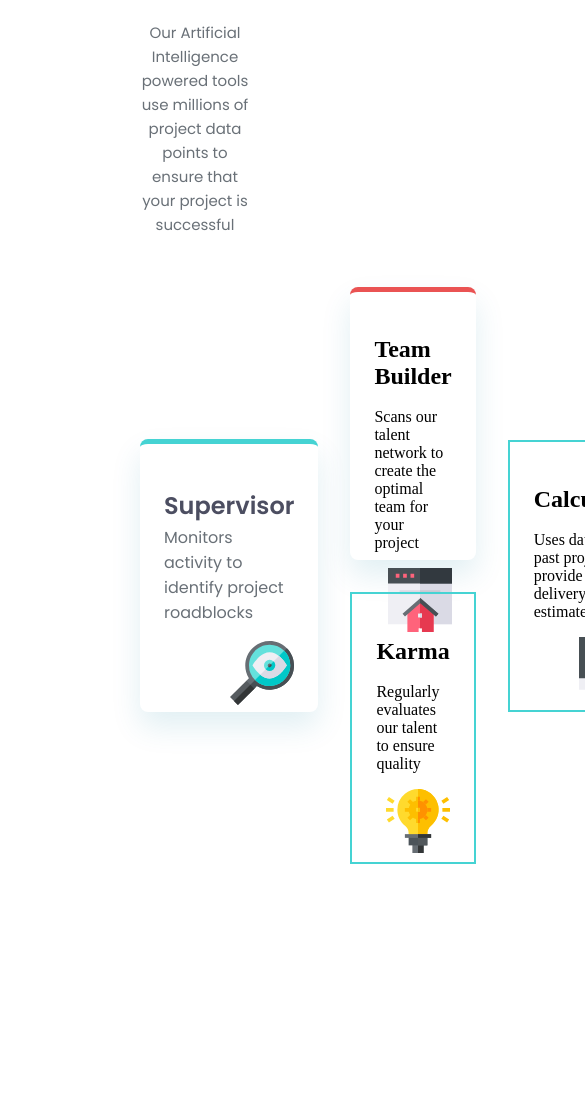
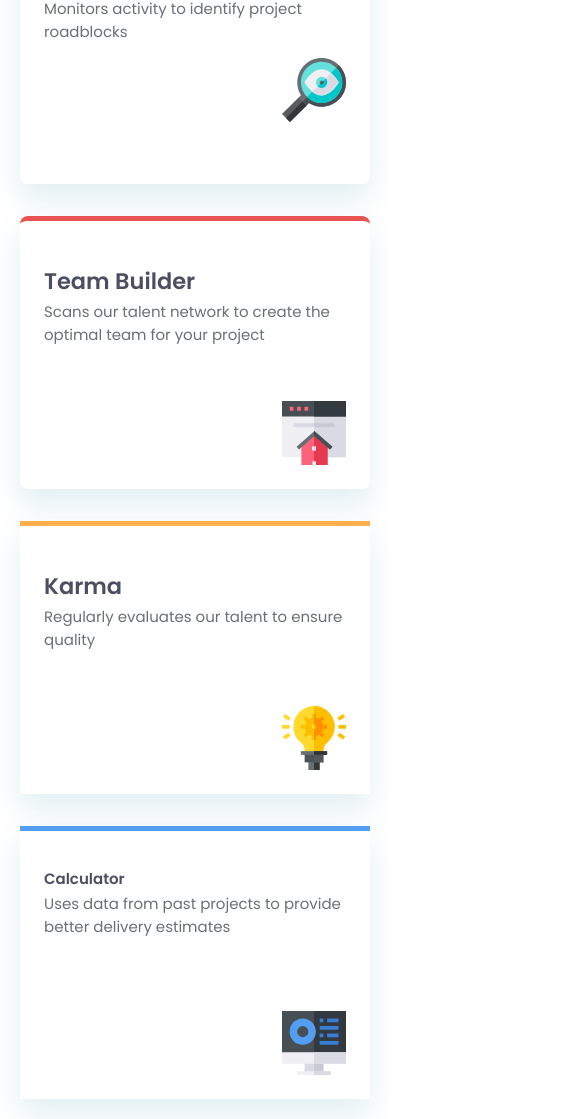
Before and after one commit to Yerson-Viveros05/four-cards, a plain HTML site: page index.html in a window 390 px wide. Shown: the part 352-1471 px from the top of the page, 585 px wide, since content can reach past the window. Before the commit the page ends 1267 px from the top, so only its background shows below. Drawn offline with Linux system fonts and the light colour scheme.

Commit message:
pagina terminada

```diff
--- a/styles.css
+++ b/styles.css
@@ -22,7 +22,7 @@ padding: 35px 0px 50px 0px;
     border-radius: 8px;
     box-shadow: 0 15px 30px hsla(193, 97%, 31%, 0.12);
     align-self: center;
-    height: 220px;
+    height: 200px;
     grid-column: 1 / 2;
     grid-row: 1 / 3;
     padding: 24px;
@@ -72,16 +72,26 @@ padding: 35px 0px 50px 0px;
 }
 .card-team-builder h2{
     margin-bottom: 2px;
+    font-family: "poppins", sans-serif;
+    font-weight: 600;
+    color:  hsl(234, 12%, 34%);
+}
+.card-team-builder p {
+    font-family: "poppins", sans-serif;
+    font-weight: 400;
+    color:  hsl(212, 6%, 44%);
+    margin-top: 0;
 }
 .card-karma{
-     border: 2px solid hsl(180, 62%, 55%);
+     border-top: 5px solid hsl(34, 97%, 64%);
+     background-color: white;
+     box-shadow: 0 15px 30px hsla(193, 97%, 31%, 0.12);
      padding: 24px;
     grid-column: 2 / 3;
     grid-row: 2 / 3;
     display: flex;
     flex-direction: column;
     justify-content: space-between;
-    justify-content: flex-start;
     height: 220px;
 }
 .card-karma img {
@@ -90,9 +100,20 @@ padding: 35px 0px 50px 0px;
 }
 .card-karma h2{
     margin-bottom: 2px;
+    font-family: "poppins", sans-serif;
+    font-weight: 600;
+    color:  hsl(234, 12%, 34%);
+}
+.card-karma p {
+    font-family: "poppins", sans-serif;
+    font-weight: 400;
+    color:  hsl(212, 6%, 44%);
+    margin-top: 0;
 }
 .card-calculator{
-     border: 2px solid hsl(180, 62%, 55%);
+     border-top: 5px solid hsl(212, 86%, 64%);
+     background-color: white;
+     box-shadow: 0 15px 30px hsla(193, 97%, 31%, 0.12);
      align-self: center;
      height: 220px;
    padding: 24px;
@@ -109,6 +130,15 @@ padding: 35px 0px 50px 0px;
 }
 .card-calculator h2{
     margin-bottom: 2px;
+    font-family: "poppins", sans-serif;
+    font-weight: 600;
+    color:  hsl(234, 12%, 34%);
+}
+.card-calculator p {
+    font-family: "poppins", sans-serif;
+    font-weight: 400;
+    color:  hsl(212, 6%, 44%);
+    margin-top: 0;
 }
 .title h1{
     font-family: "poppins", sans-serif;
@@ -137,3 +167,56 @@ padding: 35px 0px 50px 0px;
    font-size: 15px;
    font-weight: 700;
 }
+
+@media (max-width: 768px) {
+   body{
+    margin:20px;
+   }
+    .cards{
+     grid-template-columns: 1fr;
+     grid-template-rows: repeat(4, auto);
+     align-self: center;
+    }
+    .card-supervisor{
+        grid-column: 1/2;
+        grid-row: 1/2;
+        font-size: 15px;
+    }
+    .card-team-builder{
+        grid-column: 1/2;
+        grid-row: 2/3;
+        font-size: 15px;
+    }
+    .card-karma{
+        grid-column: 1/2;
+        grid-row: 3/4;
+        font-size: 15px;
+    }
+    .card-calculator{
+        grid-column: 1/2;
+        grid-row: 4/5;
+        font-size: 15px;
+    }
+    .card-calculator h2{
+        font-size: 15px;
+    }
+
+    .title h2{
+        font-size: 24px;
+    }
+    .title p {
+        font-size: 15px;
+        width: 100%;
+    }
+    .title h1{
+        font-size: 24px;
+    }
+    .card-supervisor h2, p {
+        font-size: 15px;
+    }
+}
+@media(min-width:1440px){
+    body{
+        margin: 50px 200px;
+    }
+}
```
